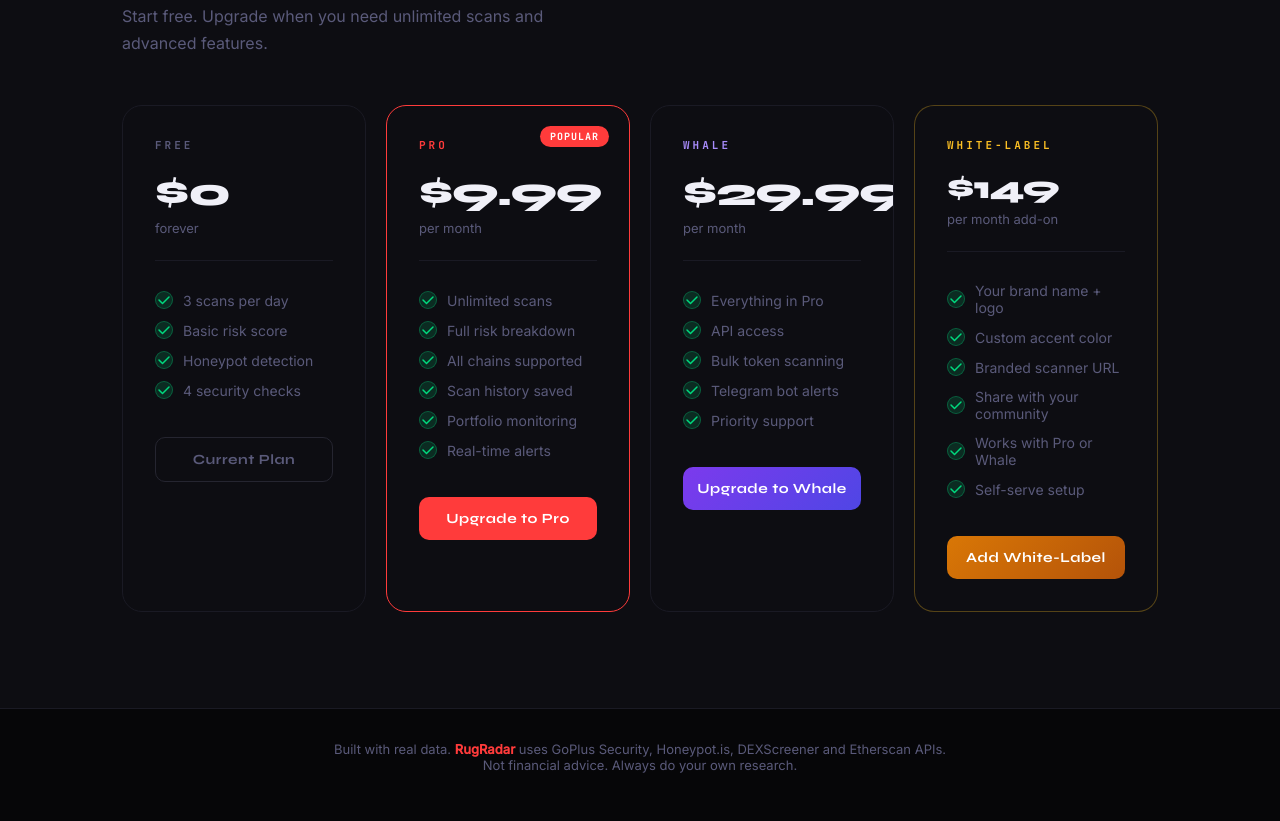
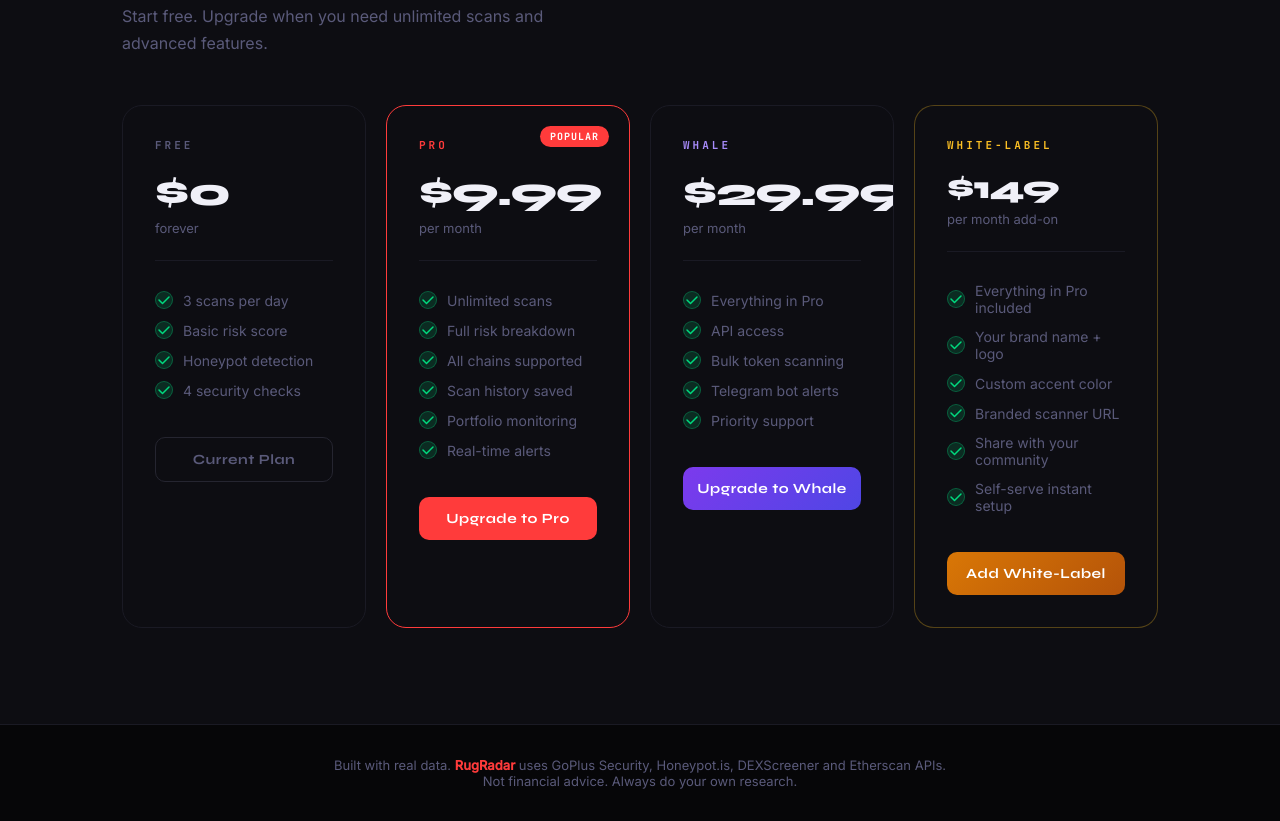
Before and after one commit to mondoguti/rugradar, a website: page index.html in a window 1280 px wide. Shown: the part 3381-4202 px from the top of the page. Drawn offline with Linux system fonts and the light colour scheme.

Commit message:
fix white-label features list

```diff
--- a/index.html
+++ b/index.html
@@ -444,12 +444,12 @@
       <div class="price-period">per month add-on</div>
       <hr class="price-divider">
       <ul class="price-features">
+        <li>Everything in Pro included</li>
         <li>Your brand name + logo</li>
         <li>Custom accent color</li>
         <li>Branded scanner URL</li>
         <li>Share with your community</li>
-        <li>Works with Pro or Whale</li>
-        <li>Self-serve setup</li>
+        <li>Self-serve instant setup</li>
       </ul>
       <button class="price-btn" id="btnWL" onclick="startCheckout('whitelabel')" style="background:linear-gradient(135deg,#d97706,#b45309);color:#fff;font-weight:700;font-size:14px;cursor:pointer;font-family:var(--font-display);border:none;border-radius:10px;padding:13px;width:100%;letter-spacing:0.5px">Add White-Label</button>
     </div>
```
